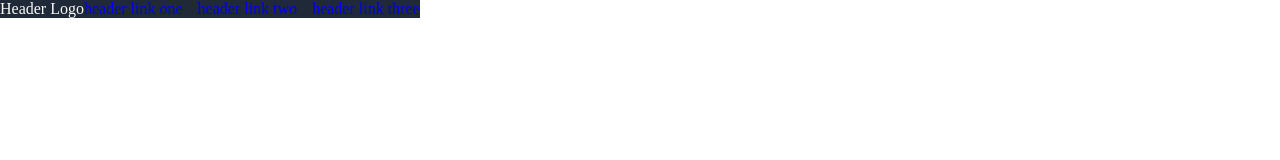
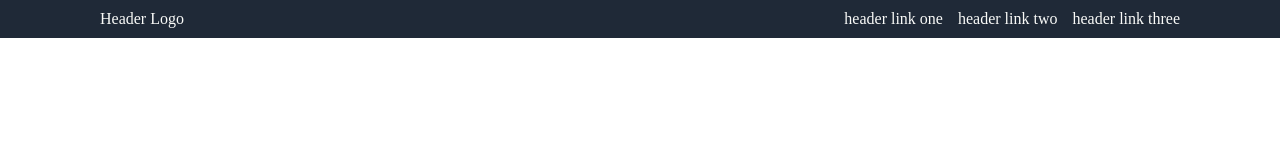
Before and after one commit to SamLeach92/landing_page, a plain HTML site: page index.html in a window 1280 px wide. Drawn offline with Linux system fonts and the light colour scheme.

Commit message:
Add color to header text, add padding to header element, set flex: auto to header element, spaced the items within the header element correctly

```diff
--- a/style.css
+++ b/style.css
@@ -10,12 +10,17 @@ body {
 
 a {
     text-decoration: none;
+    color: #f9faf8;
 }
 
 .header {
     background-color: #1f2937;
     color: #f9faf8;
+    padding: 10px 100px;
+    flex: auto;
+    justify-content: space-between;
     display: flex;
+    gap: 20px;
 }
 
 ul {
```
